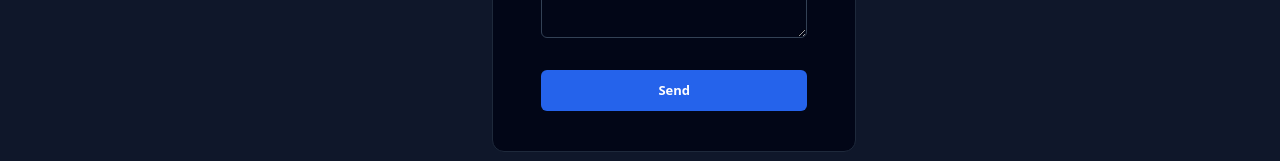
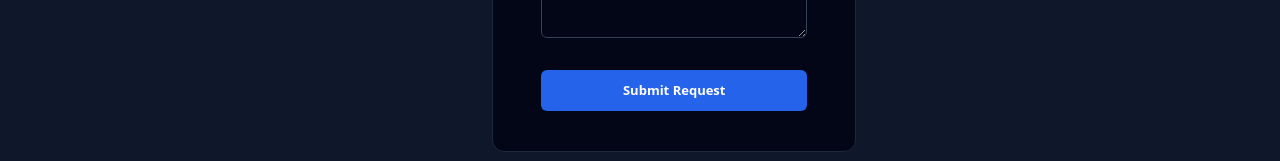
Before and after one commit to Danalajmi/carma, a React (Vite) app: page /SRF in a window 1280 px wide. Shown: the part 449-610 px from the top of the page. Built offline with nearby package versions, Linux system fonts and the light colour scheme.

Commit message:
minor fixes in cards

```diff
--- a/src/components/Garage.jsx
+++ b/src/components/Garage.jsx
@@ -7,6 +7,8 @@ const Garage = ({ garage }) => {
       <header className="garage-header">
         <h2 className="garage-name">{garage.name}</h2>
         <span className="garage-location">{garage.location}</span>
+        <h5 className="garage-phone">Phone {garage.phone}</h5>
+
       </header>
 
       <p className="garage-description">{garage.description}</p>
--- a/src/components/ItemCard.jsx
+++ b/src/components/ItemCard.jsx
@@ -14,12 +14,16 @@ const ItemCard = ({ item }) => {
   const handleEdit = (carId) => {
     navigate(`/edit-car/${carId}`)
   }
+
+
   return (
     <div className="left-card">
       {role === "Car Owner" ? (
         <>
           <h3>
-            {item.title} | {item.model}
+            {item.carBrand} | {item.model}
+            <br></br>
+            {item.year}
           </h3>
         </>
       ) : (
--- a/src/components/ServiceRequestForm.jsx
+++ b/src/components/ServiceRequestForm.jsx
@@ -76,7 +76,7 @@ const ServiceRequestForm = ({ ServiceRequest, setServiceRequest, car, collapseFo
           value={formState.Description}
         />
 
-        <button type="submit">Send</button>
+        <button type="submit">Submit Request</button>
       </form>
     </div>
   )
```
